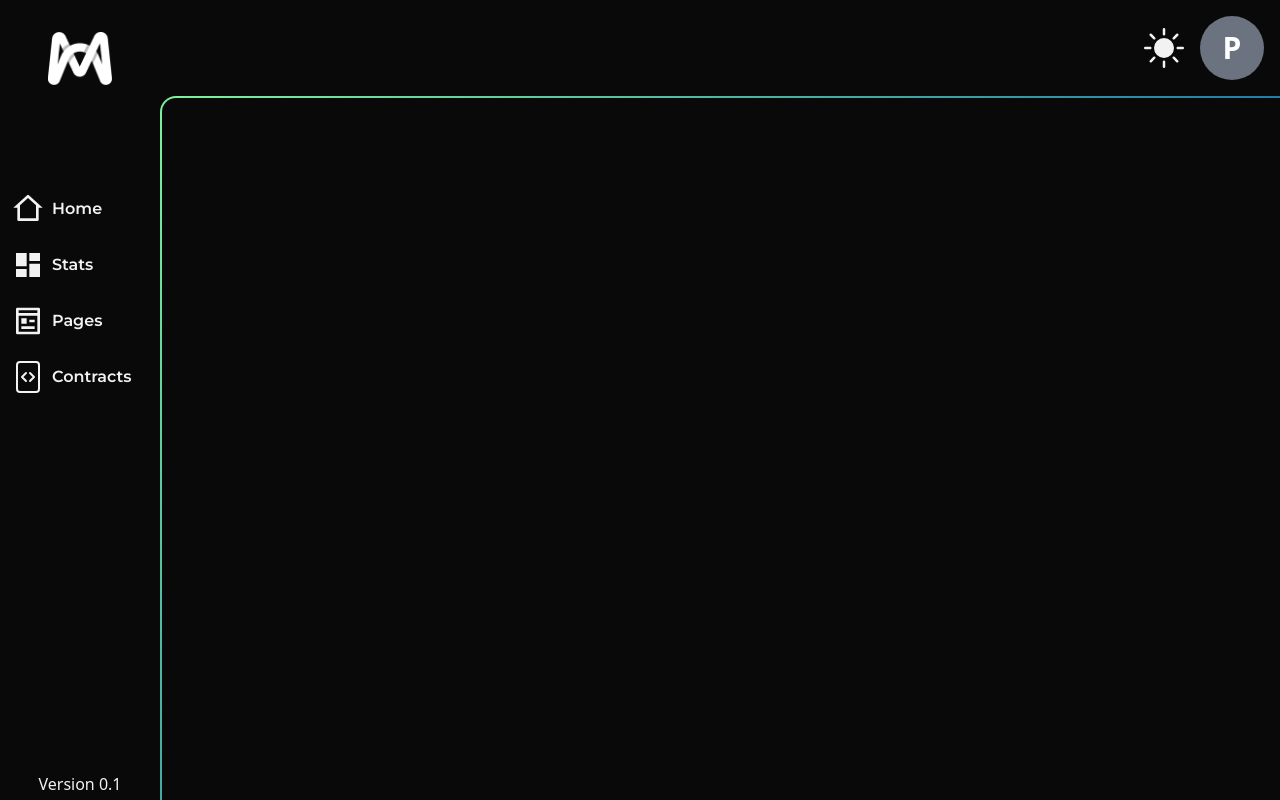
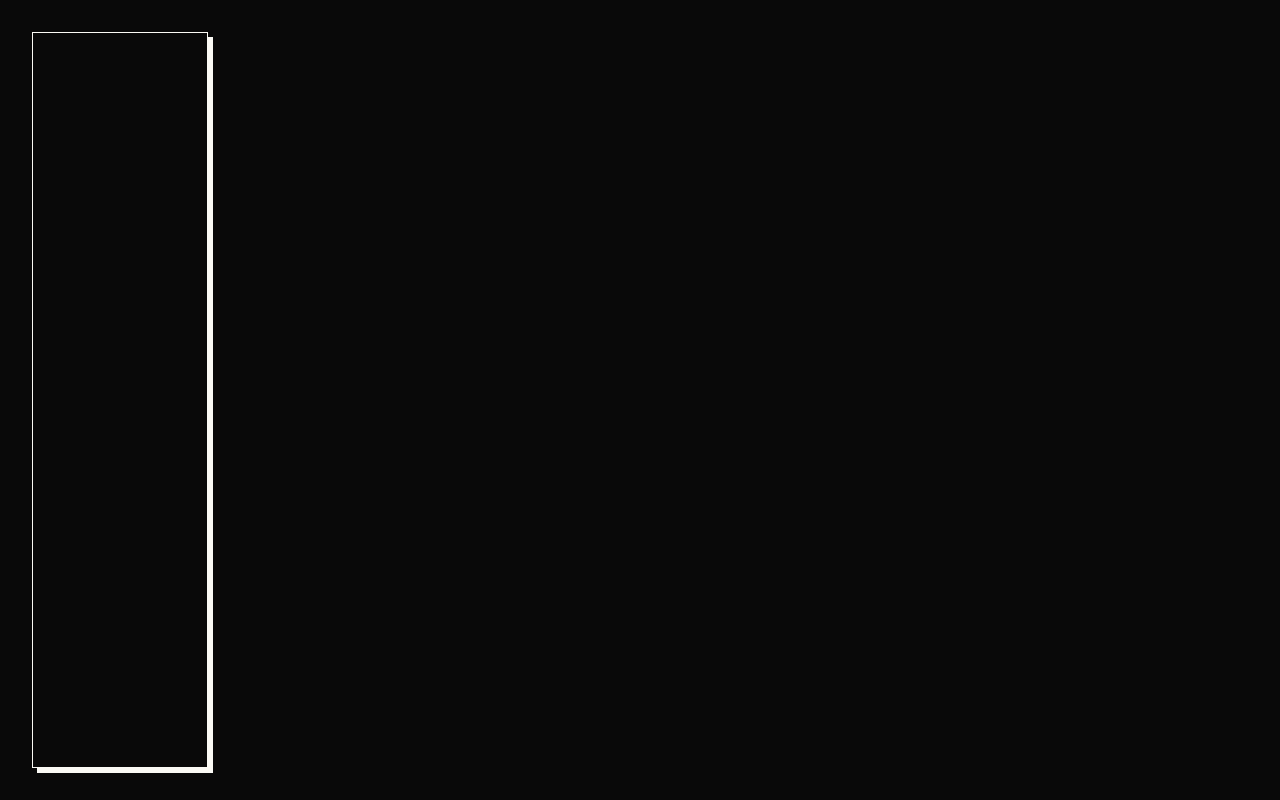
Before and after one commit to Monatize/layer1, a Next.js app: page /home in a window 1280 px wide. Built offline with nearby package versions, Linux system fonts and the light colour scheme.

Commit message:
making some design changes

```diff
--- a/pages/home/index.tsx
+++ b/pages/home/index.tsx
@@ -1,5 +1,6 @@
 // * React/Next
 import { NextPage } from "next";
+
 import Head from "next/head";
 import { useEffect, useState } from "react";
 // * React/Next
@@ -22,13 +23,13 @@ import { BsMoonFill, BsSunFill } from "react-icons/bs";
 // * Icons
 
 const Home: NextPage = () => {
-	const [dark, setDark] = useState(false);
-	const [tab, setTab] = useState("stats");
+  const [dark, setDark] = useState(true);
+  const [tab, setTab] = useState("home");
 
   const getLastTheme = () => {
     const lsTheme = localStorage.getItem("dark");
     if (lsTheme && lsTheme === "false") {
-			setDark(false);
+      setDark(true);
     } else {
       setDark(true);
     }
@@ -50,39 +51,14 @@ const Home: NextPage = () => {
     getLastTheme();
   }, []);
   return (
-		<div className={`w-screen h-screen ${dark ? "bg-brand-black" : "bg-brand-font"}`}>
-			<Head>
-				<title>Home</title>
-			</Head>
-			<div className="w-full h-full flex flex-row shrink-0">
-				<div className={`w-[10rem] h-full shrink-0 hidden sm:flex`}>
-					<Sidebar toggleTheme={toggleTheme} tab={tab} dark={dark} setTab={setNewTab} />
-				</div>
-				<div className={`w-full sm:w-[calc(100%-10rem)] transition-all ease-in-out duration-500 ${dark ? "bg-brand-black" : "bg-brand-font"}`}>
-					<div className={`w-full flex h-[6rem]`}>
-						<div className="w-1/2"></div>
-						<div className="w-1/2 flex space-x-4 justify-end items-center pr-4">
-							<IconContext.Provider
-								value={{
-									className: `${dark ? "fill-brand-font" : "fill-brand-black"} hover:cursor-pointer`,
-									size: `2.5rem`,
-								}}>
-								{dark && <BsSunFill onClick={toggleTheme} />}
-								{!dark && <BsMoonFill onClick={toggleTheme} />}
-							</IconContext.Provider>
-							<div className="w-16 h-16 bg-gray-500 flex justify-center items-center rounded-full text-white font-bold text-3xl">P</div>
+    <div className="w-screen h-screen flex">
+      <div className={`w-[15rem] h-full p-8 ${dark ? 'bg-brand-black' : 'bg-brand-soft-white'}`}>
+        <div className={`w-full h-full border ${dark ? 'border-brand-soft-white shadow-lg shadow-light-btn' : 'border-brand-soft-white shadow-light-btn'}`}>
         </div>
       </div>
-					<div className="w-full h-[calc(100%-6rem)] overflow-y-scroll">
-						{tab === "home" && <HomePanel dark={dark} />}
-						{tab === "stats" && <StatsPanel dark={dark} />}
-						{tab === "pages" && <PagesPanel dark={dark} />}
-						{tab === "contracts" && <ContractsPanel dark={dark} />}
-					</div>
-				</div>
+      <div className={`w-[calc(100%-15rem)] ${dark ? 'bg-brand-black' : 'bg-brand-soft-white'}`}>
       </div>
     </div>
   );
 };
-
 export default Home;
--- a/pages/index.tsx
+++ b/pages/index.tsx
@@ -8,7 +8,7 @@ const Home: NextPage = () => {
         <title>Monatize Dashboard</title>
       </Head>
       <main className="w-full h-full">
-				<div className="w-full h-full bg-green-500"></div>
+        <div className="w-full h-full bg-blue-500"></div>
       </main>
     </div>
   );
--- a/tailwind.config.js
+++ b/tailwind.config.js
@@ -49,6 +49,10 @@ module.exports = {
       transitionDuration: {
         0.6: "600ms",
       },
+      boxShadow: {
+        "btn": "5px 5px 0px #0E1111",
+        "light-btn": "5px 5px 0px #FBFAF5",
+      }
     },
   },
   plugins: [require("tailwindcss-animate")],
```
Also changed, not shown: pages/404.tsx (indentation only), 1 other file (tests, documents, lock files or other folders). Lines whose indentation alone changed are shown as unchanged.
